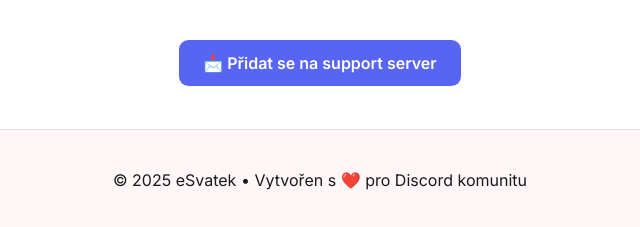
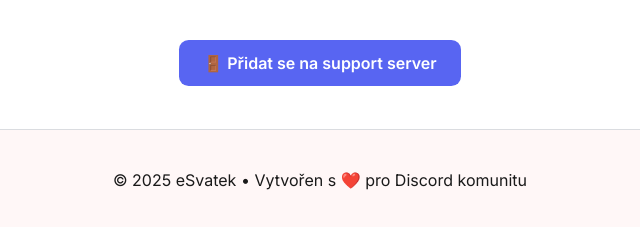
Before and after one commit to Mlisko/eSvatek-web, a plain HTML site: page index.html in a window 1280 px wide. Shown: the part 1358-1585 px from the top of the page, 320-960 px from the left. Drawn offline with Linux system fonts and the light colour scheme.

Commit message:
Add files via upload

```diff
--- a/index.html
+++ b/index.html
@@ -91,7 +91,7 @@
         </section>
 
         <section class="support">
-            <a href="https://discord.com/invite/52hnjet" class="btn" id="supportbtn">📩 Přidat se na support server</a>
+            <a href="https://discord.com/invite/52hnjet" class="btn" id="supportbtn">🚪 Přidat se na support server</a>
         </section>
 
     </main>
```
